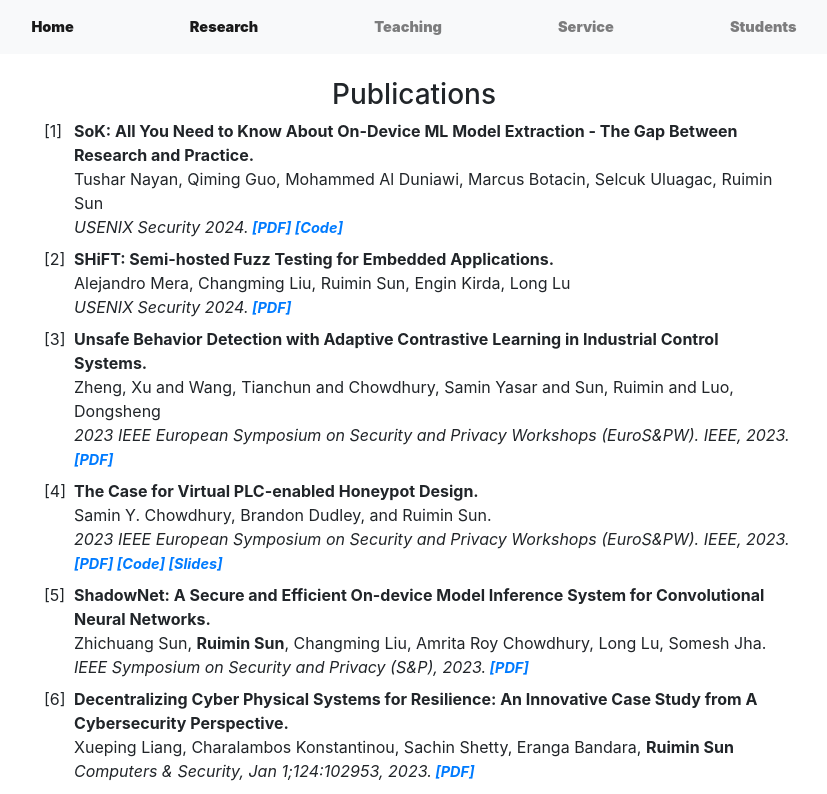
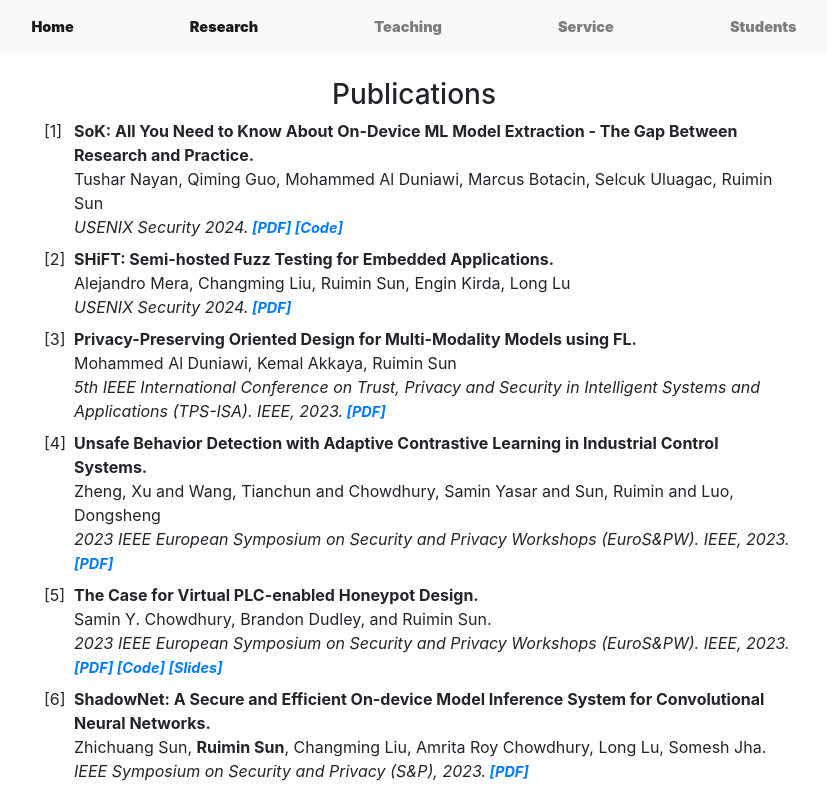
Before and after one commit to gracesrm/gracesrm.github.io, a React (Create React App) app: page /research in a window 1280 px wide. Shown: the top 794 px of the page, without its empty margins (226-1053 px from the left). Built offline with nearby package versions, Linux system fonts and the light colour scheme.

Commit message:
add privacy preserving paper

```diff
--- a/src/Research/index.jsx
+++ b/src/Research/index.jsx
@@ -63,6 +63,15 @@
             <a href={"https://drive.google.com/file/d/18KLN-7W6ofk_mWESJ_Qq97pYwS54A2y9/view?usp=sharing"}> [PDF]</a>
             {/* <a href={""}> [Code]</a>
             <a href={""}> [Slides]</a> */}
+            </em></div>
+        </li>
+        <li className="text-left li_padding_bottom">
+            <dt>Privacy-Preserving Oriented Design for Multi-Modality Models using FL.</dt>
+            <div>Mohammed Al Duniawi, Kemal Akkaya, Ruimin Sun</div>
+            <div><em>5th IEEE International Conference on Trust, Privacy and Security in Intelligent Systems and Applications (TPS-ISA). IEEE, 2023.
+            <a href={"https://drive.google.com/file/d/1_HjnBRFnCIIs7k3iwFU-BFgNIeUysxpa/view?usp=sharing"}> [PDF]</a>
+            {/* <a href={""}> [Code]</a> */}
+            {/* <a href={""}> [Slides]</a> */}
             </em></div>
         </li>
         <li className="text-left li_padding_bottom">
```
